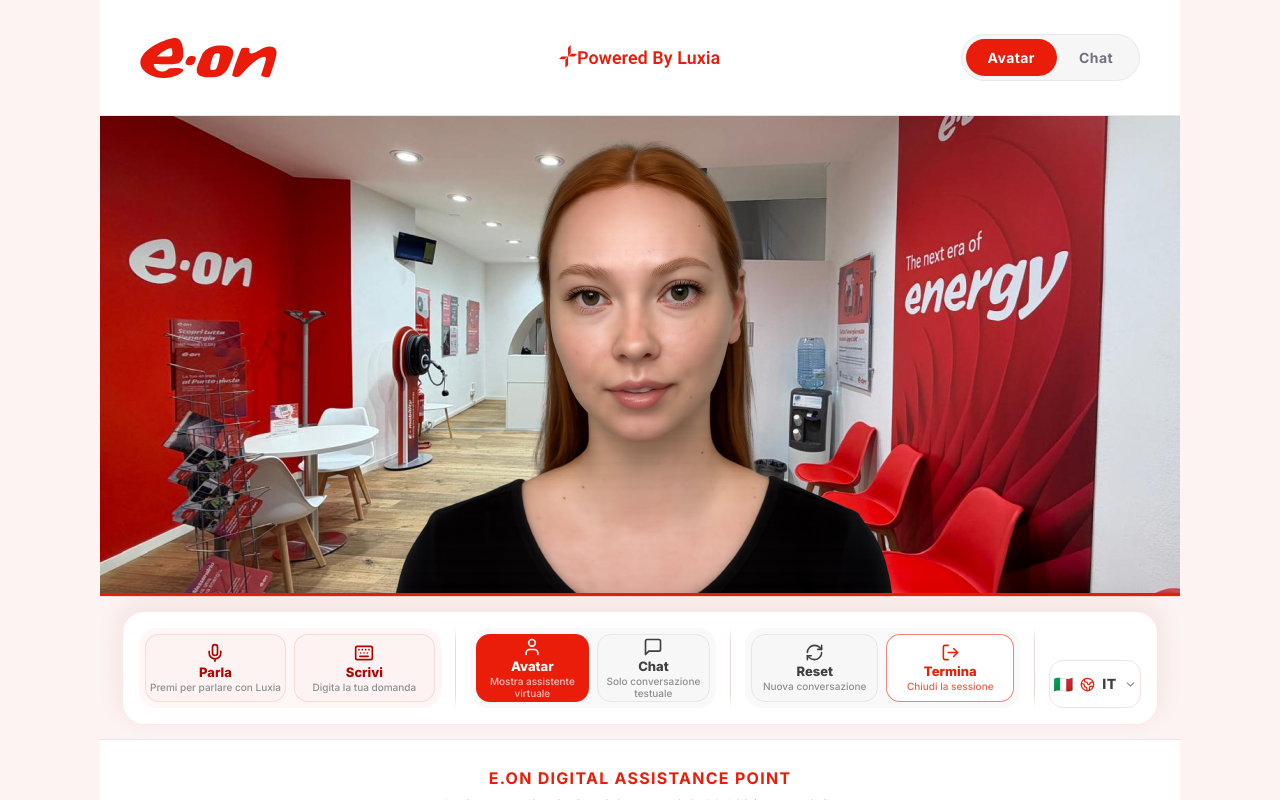
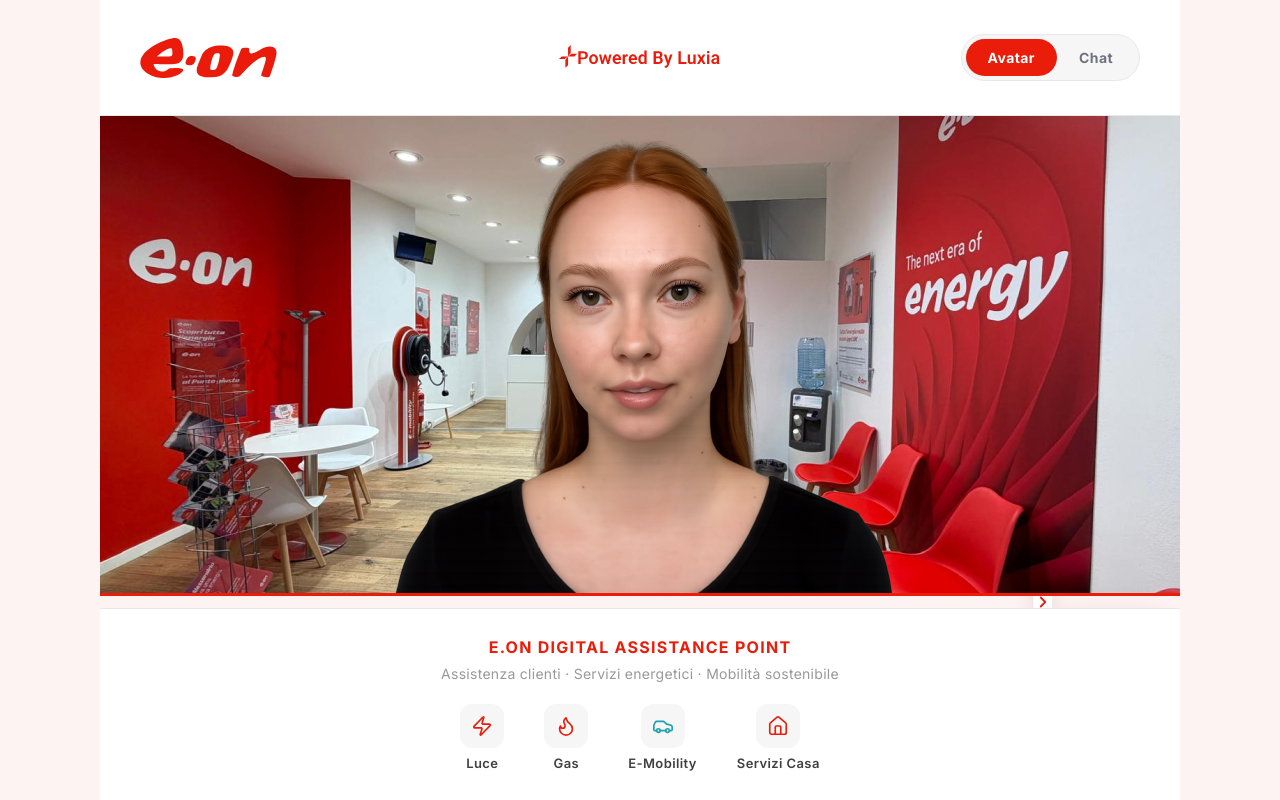
Before and after one commit to roshanihoda2020/eon-digital-assistance-totem, a React (Vite) app: page / in a window 1280 px wide. Built offline with nearby package versions, Linux system fonts and the light colour scheme.

Commit message:
Move E.ON totem controls to vertical command rail

```diff
--- a/src/app/App.tsx
+++ b/src/app/App.tsx
@@ -7,7 +7,7 @@
 import { KioskKeyboard } from './components/KioskKeyboard'
 import { EONFooter } from './components/EONFooter'
 import { ConfirmationOverlay } from './components/ConfirmationOverlay'
-import { LuxiaWelcomePanel, LuxiaCompactHeader } from './components/LuxiaWelcomePanel'
+import { LuxiaWelcomePanel } from './components/LuxiaWelcomePanel'
 import {
   DisplayMode, SessionState, LangCode, Message,
   AVATAR_HEIGHT_NORMAL, AVATAR_HEIGHT_COMPRESSED, KEYBOARD_HEIGHT, TEXT_STRIP_HEIGHT,
@@ -44,16 +44,14 @@
   const [keyboardOpen, setKeyboardOpen] = useState(false)
   const [hasAnswer,    setHasAnswer]    = useState(false)
   const [confirmation, setConfirmation] = useState<'reset' | 'end' | null>(null)
+  const [railCollapsed, setRailCollapsed] = useState(false)
 
   // Hero panel height — drives smooth layout animation
-  const hasUserMessage = messages.some(m => m.role === 'user')
-
   const heroHeight = displayMode === 'avatar'
     ? (keyboardOpen ? AVATAR_HEIGHT_COMPRESSED : AVATAR_HEIGHT_NORMAL)
-    : hasUserMessage ? 80 : 280
+    : 280
 
   const heroKey = displayMode === 'avatar' ? 'avatar'
-    : hasUserMessage ? 'compact'
     : 'welcome'
 
   // ── 30-second inactivity: deactivates mic/speaking, keeps conversation ──
@@ -101,11 +99,14 @@
     resetInactivity()
 
     const time = currentTime()
+    const isVoiceMessage = sessionState === 'listening'
+    const messageText = text || 'Vorrei sapere il codice cliente'
     setMessages(prev => [...prev, {
       id: Date.now(),
       role: 'user',
-      text: text || '🎤 Messaggio vocale',
+      text: messageText,
       time,
+      source: isVoiceMessage ? 'voice' : 'text',
     }])
     setInputValue('')
     setKeyboardOpen(false)
@@ -204,8 +205,6 @@
           >
             {displayMode === 'avatar' ? (
               <AvatarSection keyboardOpen={keyboardOpen} />
-            ) : hasUserMessage ? (
-              <LuxiaCompactHeader />
             ) : (
               <LuxiaWelcomePanel />
             )}
@@ -214,7 +213,8 @@
       </motion.div>
 
       {/* ── Conversation — always expands to fill remaining space ─ */}
-      <div style={{ flex: 1, display: 'flex', flexDirection: 'column', overflow: 'hidden', minHeight: 0 }}>
+      <div style={{ flex: 1, display: 'flex', overflow: 'hidden', minHeight: 0, position: 'relative' }}>
+        <div style={{ flex: 1, minWidth: 0, display: 'flex', flexDirection: 'column', overflow: 'hidden' }}>
           <ChatArea
             messages={messages}
             onRipeti={hasAnswer ? () => {
@@ -241,6 +241,24 @@
           </AnimatePresence>
         </div>
 
+        <LuxiaControlBar
+          sessionState={sessionState}
+          displayMode={displayMode}
+          lang={lang}
+          keyboardOpen={keyboardOpen}
+          collapsed={railCollapsed}
+          onCollapsedChange={setRailCollapsed}
+          onParla={handleParla}
+          onScrivi={handleScrivi}
+          onInvia={handleSend}
+          onReset={() => setConfirmation('reset')}
+          onTermina={() => setConfirmation('end')}
+          onLangChange={setLang}
+          onSetAvatar={() => setDisplayMode('avatar')}
+          onSetChat={() => setDisplayMode('fullchat')}
+        />
+      </div>
+
       {/* ── Text display strip — shows while keyboard is open ─────
           Bordeaux bar above keyboard showing what's being typed.
       ─────────────────────────────────────────────────────────── */}
@@ -259,23 +277,7 @@
         )}
       </AnimatePresence>
 
-      {/* ── Control bar — ALWAYS visible (7 compact buttons) ─────── */}
-      <LuxiaControlBar
-        sessionState={sessionState}
-        displayMode={displayMode}
-        lang={lang}
-        keyboardOpen={keyboardOpen}
-        onParla={handleParla}
-        onScrivi={handleScrivi}
-        onInvia={handleSend}
-        onReset={() => setConfirmation('reset')}
-        onTermina={() => setConfirmation('end')}
-        onLangChange={setLang}
-        onSetAvatar={() => setDisplayMode('avatar')}
-        onSetChat={() => setDisplayMode('fullchat')}
-      />
-
-      {/* ── Keyboard — slides in below control bar ─────────────── */}
+      {/* ── Keyboard — slides in below the input strip ─────────── */}
       <AnimatePresence>
         {keyboardOpen && (
           <motion.div
--- a/src/app/components/LuxiaControlBar.tsx
+++ b/src/app/components/LuxiaControlBar.tsx
@@ -1,13 +1,16 @@
-import { Mic, Keyboard, Send, RefreshCw, LogOut, ChevronDown, Check, User, MessageSquare, Globe2 } from 'lucide-react'
+import { Mic, Keyboard, Send, RefreshCw, LogOut, ChevronDown, Check, User, MessageSquare, Globe2, ChevronLeft, ChevronRight } from 'lucide-react'
 import { motion, AnimatePresence } from 'motion/react'
-import { useState } from 'react'
-import { SessionState, LangCode, LANGUAGES, DisplayMode, KEYBOARD_HEIGHT, TEXT_STRIP_HEIGHT } from '../types'
+import { useLayoutEffect, useRef, useState } from 'react'
+import { createPortal } from 'react-dom'
+import { SessionState, LangCode, LANGUAGES, DisplayMode } from '../types'
 
 interface Props {
   sessionState: SessionState
   displayMode: DisplayMode
   lang: LangCode
   keyboardOpen: boolean
+  collapsed: boolean
+  onCollapsedChange: (collapsed: boolean) => void
   onParla: () => void
   onScrivi: () => void
   onInvia: () => void
@@ -18,15 +21,13 @@
   onSetChat: () => void
 }
 
-const FOOTER_H = 192
-const BAR_H_NORM = 112
-const BAR_H_COMP = 106
-
 export function LuxiaControlBar({
   sessionState, displayMode, lang, keyboardOpen,
+  collapsed, onCollapsedChange,
   onParla, onScrivi, onInvia, onReset, onTermina, onLangChange, onSetAvatar, onSetChat,
 }: Props) {
   const [langOpen, setLangOpen] = useState(false)
+  const langAnchorRef = useRef<HTMLDivElement>(null)
   const isListening = sessionState === 'listening'
   const isTyping = sessionState === 'typing'
   const isProcessing = sessionState === 'processing'
@@ -34,43 +35,194 @@
   const inAvatarMode = displayMode === 'avatar'
   const compact = keyboardOpen
 
-  const btnH = compact ? 64 : 68
+  const btnH = compact ? 54 : 74
   const iconSz = compact ? 18 : 20
-  const barPad = compact ? 10 : 14
+  const barPad = compact ? 8 : 10
 
-  const dropBottom = keyboardOpen
-    ? FOOTER_H + BAR_H_COMP + TEXT_STRIP_HEIGHT + KEYBOARD_HEIGHT + 8
-    : FOOTER_H + BAR_H_NORM + 8
+  const railWidth = compact ? 104 : 110
+  const collapsedWidth = 30
+  const columnWidth = collapsed ? 54 : railWidth + 38
+  const buttonGap = compact ? 5 : 6
+  const sectionGap = compact ? 10 : 14
 
   return (
-    <div
+    <motion.aside
       style={{
+        position: 'relative',
+        width: columnWidth,
         flexShrink: 0,
-        background: '#FDF3F2',
-        borderTop: '1px solid rgba(234,29,10,0.10)',
+        alignSelf: 'stretch',
         fontFamily: 'Inter, sans-serif',
-        paddingInline: 22,
+        overflow: 'visible',
+        zIndex: 30,
+        pointerEvents: 'none',
+      }}
+      animate={{ width: columnWidth }}
+      transition={{ duration: 0.22, ease: [0.4, 0, 0.2, 1] }}
+    >
+      <button
+        onClick={() => onCollapsedChange(!collapsed)}
+        aria-label={collapsed ? 'Espandi azioni' : 'Comprimi azioni'}
+        style={{
+          position: 'absolute',
+          top: collapsed ? 18 : '50%',
+          left: collapsed ? 'auto' : 0,
+          right: collapsed ? 16 : 'auto',
+          width: collapsed ? 30 : 20,
+          height: collapsed ? 34 : 96,
+          transform: collapsed ? 'none' : 'translateY(-50%)',
+          border: '1px solid rgba(234,29,10,0.14)',
+          borderRight: collapsed ? '1px solid rgba(234,29,10,0.14)' : 'none',
+          borderRadius: collapsed ? '14px 0 0 14px' : '12px 0 0 12px',
+          background: '#FFFFFF',
+          boxShadow: '0 6px 18px rgba(95,31,25,0.10)',
+          display: 'flex',
+          alignItems: 'center',
+          justifyContent: 'center',
+          color: '#EA1D0A',
+          cursor: 'pointer',
+          pointerEvents: 'auto',
+          zIndex: 2,
+        }}
+      >
+        {collapsed ? <ChevronLeft size={18} strokeWidth={2.4} /> : <ChevronRight size={18} strokeWidth={2.4} />}
+      </button>
+
+      <AnimatePresence>
+        {collapsed && (
+          <motion.div
+            key="rail-collapsed"
+            initial={{ opacity: 0, x: 8 }}
+            animate={{ opacity: 1, x: 0 }}
+            exit={{ opacity: 0, x: 8 }}
+            transition={{ duration: 0.16 }}
+            style={{
+              position: 'absolute',
+              top: 58,
+              right: 16,
+              bottom: 12,
+              width: collapsedWidth,
+              display: 'flex',
+              flexDirection: 'column',
+              paddingTop: 4,
+              paddingBottom: 4,
+              pointerEvents: 'auto',
+            }}
+          >
+            <div style={{ display: 'flex', flexDirection: 'column', gap: sectionGap, flexShrink: 0 }}>
+              <div style={{ display: 'flex', flexDirection: 'column', gap: buttonGap }}>
+                <IconBtn
+                  onClick={onParla}
+                  active={isListening}
+                  activeColor="#EA1D0A"
+                  disabled={isProcessing}
+                  tone="softRed"
+                  ariaLabel="Parla"
+                  icon={<Mic size={16} strokeWidth={2} />}
+                />
+                <IconBtn
+                  onClick={isListening ? onInvia : onScrivi}
+                  active={isListening || isTyping}
+                  activeColor={isListening ? '#EA1D0A' : '#B00502'}
+                  disabled={isProcessing}
+                  tone="softRed"
+                  ariaLabel="Scrivi"
+                  icon={isListening ? <Send size={16} strokeWidth={2} /> : <Keyboard size={16} strokeWidth={2} />}
+                />
+              </div>
+
+              <div style={{ display: 'flex', flexDirection: 'column', gap: buttonGap }}>
+                <IconBtn
+                  onClick={onSetAvatar}
+                  active={inAvatarMode}
+                  activeColor="#EA1D0A"
+                  ariaLabel="Avatar"
+                  icon={<User size={16} strokeWidth={2} />}
+                />
+                <IconBtn
+                  onClick={onSetChat}
+                  active={!inAvatarMode}
+                  activeColor="#EA1D0A"
+                  ariaLabel="Chat"
+                  icon={<MessageSquare size={16} strokeWidth={2} />}
+                />
+              </div>
+            </div>
+
+            <div style={{ flex: 1, minHeight: compact ? 8 : 16 }} />
+
+            <div style={{ display: 'flex', flexDirection: 'column', gap: sectionGap, flexShrink: 0 }}>
+              <div style={{ display: 'flex', flexDirection: 'column', gap: buttonGap }}>
+                <IconBtn
+                  onClick={onReset}
+                  disabled={isProcessing}
+                  ariaLabel="Reset"
+                  icon={<RefreshCw size={15} strokeWidth={2} />}
+                />
+                <IconBtn
+                  onClick={onTermina}
+                  danger
+                  disabled={isProcessing}
+                  ariaLabel="Termina"
+                  icon={<LogOut size={15} strokeWidth={2} />}
+                />
+              </div>
+
+              <div ref={langAnchorRef} style={{ position: 'relative' }}>
+                <IconBtn
+                  onClick={() => setLangOpen(o => !o)}
+                  ariaLabel="Lingua"
+                  icon={<Globe2 size={15} strokeWidth={2} />}
+                />
+              </div>
+            </div>
+          </motion.div>
+        )}
+
+        {!collapsed && (
+          <motion.div
+            key="rail"
+            initial={{ opacity: 0, x: 18 }}
+            animate={{ opacity: 1, x: 0 }}
+            exit={{ opacity: 0, x: 18 }}
+            transition={{ duration: 0.18 }}
+            style={{
+              position: 'absolute',
+              top: 12,
+              right: 16,
+              bottom: 12,
+              width: railWidth,
+              background: '#FFFFFF',
+              border: '1px solid rgba(234,29,10,0.10)',
+              borderRadius: 20,
+              boxShadow: '0 8px 26px rgba(95,31,25,0.11)',
+              fontFamily: 'Inter, sans-serif',
+              paddingInline: 8,
               paddingTop: barPad,
               paddingBottom: barPad,
-        overflow: 'visible',
-        position: 'relative',
-        zIndex: 30,
+              overflowY: 'auto',
+              overflowX: 'visible',
+              scrollbarWidth: 'none',
+              pointerEvents: 'auto',
               transition: 'padding 0.22s ease',
             }}
           >
       <div
         style={{
           display: 'flex',
+          flexDirection: 'column',
           alignItems: 'stretch',
-          gap: 14,
-          background: '#FFFFFF',
-          border: '1px solid rgba(234,29,10,0.10)',
-          borderRadius: 22,
-          boxShadow: '0 -8px 28px rgba(95,31,25,0.08)',
-          padding: compact ? '12px 14px' : '16px',
+          minHeight: '100%',
+          gap: 0,
+          background: 'transparent',
+          border: 'none',
+          borderRadius: 0,
+          boxShadow: 'none',
+          padding: 0,
         }}
       >
-        <ActionGroup flex={1.3} tone="softRed">
+        <div style={{ display: 'flex', flexDirection: 'column', gap: sectionGap, flexShrink: 0 }}>
+          <ActionGroup flex={1.3} tone="softRed" gap={buttonGap}>
             <Btn
               onClick={onParla}
               active={isListening}
@@ -102,9 +254,7 @@
             />
           </ActionGroup>
 
-        <Divider />
-
-        <ActionGroup flex={1.05} tone="neutral">
+          <ActionGroup flex={1.05} tone="neutral" gap={buttonGap}>
             <Btn
               onClick={onSetAvatar}
               active={inAvatarMode}
@@ -132,10 +282,12 @@
               icon={<MessageSquare size={iconSz} strokeWidth={2} />}
             />
           </ActionGroup>
+        </div>
 
-        <Divider />
+        <div style={{ flex: 1, minHeight: compact ? 8 : 16 }} />
 
-        <ActionGroup flex={1.18} tone="neutral">
+        <div style={{ display: 'flex', flexDirection: 'column', gap: sectionGap, flexShrink: 0 }}>
+          <ActionGroup flex={1.18} tone="neutral" gap={buttonGap}>
             <Btn
               onClick={onReset}
               disabled={isProcessing}
@@ -162,15 +314,13 @@
             />
           </ActionGroup>
 
-        <Divider />
-
-        <div style={{ width: compact ? 82 : 92, position: 'relative', display: 'flex', alignItems: 'flex-end' }}>
+          <div ref={langAnchorRef} style={{ width: '100%', position: 'relative', display: 'flex', alignItems: 'flex-end' }}>
             <button
               onClick={() => setLangOpen(o => !o)}
               aria-label="Lingua"
               style={{
                 width: '100%',
-              height: compact ? 44 : 48,
+                height: compact ? 42 : 46,
                 borderRadius: 14,
                 border: '1px solid #EFE4E2',
                 background: '#FFFFFF',
@@ -198,31 +348,77 @@
               />
             </button>
 
+          </div>
+        </div>
+      </div>
+          </motion.div>
+        )}
+      </AnimatePresence>
+
+      <LanguageMenu
+        open={langOpen}
+        anchorRef={langAnchorRef}
+        lang={lang}
+        onSelect={(nextLang) => { onLangChange(nextLang); setLangOpen(false) }}
+      />
+    </motion.aside>
+  )
+}
+
+function LanguageMenu({
+  open,
+  anchorRef,
+  lang,
+  onSelect,
+}: {
+  open: boolean
+  anchorRef: React.RefObject<HTMLDivElement>
+  lang: LangCode
+  onSelect: (lang: LangCode) => void
+}) {
+  const [position, setPosition] = useState({ right: 24, bottom: 24 })
+
+  useLayoutEffect(() => {
+    if (!open || !anchorRef.current) return
+    const rect = anchorRef.current.getBoundingClientRect()
+    const menuWidth = 210
+    const right = Math.max(16, window.innerWidth - rect.right)
+    const leftOverflow = rect.right - menuWidth < 16
+    setPosition({
+      right: leftOverflow ? Math.max(16, window.innerWidth - menuWidth - 16) : right,
+      bottom: Math.max(16, window.innerHeight - rect.top + 10),
+    })
+  }, [open, anchorRef])
+
+  if (typeof document === 'undefined') return null
+
+  return createPortal(
     <AnimatePresence>
-            {langOpen && (
+      {open && (
         <motion.div
-                key="lang-drop"
+          key="lang-drop-portal"
           initial={{ opacity: 0, y: 8, scale: 0.96 }}
           animate={{ opacity: 1, y: 0, scale: 1 }}
           exit={{ opacity: 0, y: 8, scale: 0.96 }}
           transition={{ duration: 0.15 }}
           style={{
             position: 'fixed',
-                  bottom: dropBottom,
-                  right: 24,
+            bottom: position.bottom,
+            right: position.right,
             minWidth: 210,
             background: '#FFFFFF',
+            border: '1px solid rgba(234,29,10,0.10)',
             borderRadius: 14,
             overflow: 'hidden',
-                  boxShadow: '0 -4px 32px rgba(0,0,0,0.18), 0 0 0 1px rgba(0,0,0,0.06)',
-                  zIndex: 500,
+            boxShadow: '0 -4px 32px rgba(0,0,0,0.18), 0 0 0 1px rgba(0,0,0,0.04)',
+            zIndex: 2000,
             fontFamily: 'Inter, sans-serif',
           }}
         >
           {LANGUAGES.map(l => (
             <button
               key={l.code}
-                    onClick={() => { onLangChange(l.code); setLangOpen(false) }}
+              onClick={() => onSelect(l.code)}
               style={{
                 width: '100%',
                 display: 'flex',
@@ -252,49 +448,37 @@
           ))}
         </motion.div>
       )}
-          </AnimatePresence>
-        </div>
-      </div>
-    </div>
+    </AnimatePresence>,
+    document.body,
   )
 }
 
 interface ActionGroupProps {
   flex: number
   tone?: 'softRed' | 'neutral'
+  gap: number
   children: React.ReactNode
 }
 
-function ActionGroup({ flex, tone, children }: ActionGroupProps) {
+function ActionGroup({ flex, tone, gap, children }: ActionGroupProps) {
   const background = tone === 'softRed' ? 'rgba(234,29,10,0.035)' : 'rgba(247,247,248,0.72)'
 
   return (
     <section
       style={{
-        flex,
+        flex: 'none',
         minWidth: 0,
         display: 'flex',
-        gap: 8,
+        flexDirection: 'column',
+        gap,
         alignItems: 'stretch',
-        padding: 6,
-        borderRadius: 18,
+        padding: 5,
+        borderRadius: 16,
         background,
       }}
     >
       {children}
     </section>
-  )
-}
-
-function Divider() {
-  return (
-    <div
-      style={{
-        width: 1,
-        background: 'linear-gradient(to bottom, transparent, #E9D8D5 18%, #E9D8D5 82%, transparent)',
-        alignSelf: 'stretch',
-      }}
-    />
   )
 }
 
@@ -313,6 +497,58 @@
   height: number
   iconSize: number
   compact: boolean
+}
+
+interface IconBtnProps {
+  onClick: () => void
+  ariaLabel: string
+  icon: React.ReactNode
+  active?: boolean
+  activeColor?: string
+  disabled?: boolean
+  danger?: boolean
+  tone?: 'softRed' | 'neutral'
+}
+
+function IconBtn({ onClick, ariaLabel, icon, active, activeColor, disabled, danger, tone }: IconBtnProps) {
+  const bg = active && activeColor ? activeColor
+    : disabled ? '#F2F2F2'
+    : danger ? '#FFFFFF'
+    : tone === 'softRed' ? '#FDF3F2'
+    : '#FFFFFF'
+  const bdr = active && activeColor ? '1px solid transparent'
+    : danger ? '1.5px solid rgba(234,29,10,0.55)'
+    : tone === 'softRed' ? '1px solid rgba(234,29,10,0.12)'
+    : '1px solid #E6E6E8'
+  const clr = active ? '#FFFFFF'
+    : disabled ? '#BFBFBF'
+    : danger ? '#EA1D0A'
+    : tone === 'softRed' ? '#B00502'
+    : '#404040'
+
+  return (
+    <button
+      onClick={onClick}
+      disabled={disabled}
+      aria-label={ariaLabel}
+      style={{
+        width: 30,
+        height: 34,
+        borderRadius: 11,
+        border: bdr,
+        background: bg,
+        display: 'flex',
+        alignItems: 'center',
+        justifyContent: 'center',
+        color: clr,
+        cursor: disabled ? 'default' : 'pointer',
+        fontFamily: 'Inter, sans-serif',
+        transition: 'background 0.20s ease, color 0.20s ease, border-color 0.20s ease',
+      }}
+    >
+      {icon}
+    </button>
+  )
 }
 
 function Btn({ onClick, label, desc, icon, active, activeColor, disabled, danger, pulsing, tone, flex, height, compact }: BtnProps) {
@@ -335,9 +571,10 @@
     : disabled ? '#C9C9C9'
     : danger ? 'rgba(234,29,10,0.72)'
     : '#8E8E92'
+  const showDesc = !compact
 
   return (
-    <div style={{ flex, position: 'relative', minWidth: 0 }}>
+    <div style={{ flex: 'none', position: 'relative', minWidth: 0 }}>
       {pulsing && (
         <motion.div
           style={{ position: 'absolute', inset: -3, borderRadius: 17, border: `2px solid ${activeColor}`, opacity: 0.30 }}
@@ -358,7 +595,7 @@
           flexDirection: 'column',
           alignItems: 'center',
           justifyContent: 'center',
-          gap: compact ? 2 : 3,
+          gap: compact ? 2 : 4,
           cursor: disabled ? 'default' : 'pointer',
           color: clr,
           transition: 'background 0.20s ease, color 0.20s ease, border-color 0.20s ease, height 0.22s ease',
@@ -369,17 +606,18 @@
         }}
       >
         {icon}
-        <span style={{ fontSize: compact ? 12 : 13, fontWeight: 800, letterSpacing: 0, lineHeight: 1 }}>
+        <span style={{ fontSize: compact ? 11 : 12, fontWeight: 800, letterSpacing: 0, lineHeight: 1 }}>
           {label}
         </span>
+        {showDesc && (
           <span
             style={{
-            fontSize: compact ? 9 : 10,
+              fontSize: 9,
               fontWeight: 500,
               color: descClr,
-            lineHeight: 1.12,
+              lineHeight: 1.08,
               letterSpacing: 0,
-            maxWidth: '96%',
+              maxWidth: '100%',
               textAlign: 'center',
               overflow: 'hidden',
               display: '-webkit-box',
@@ -389,6 +627,7 @@
           >
             {desc}
           </span>
+        )}
       </button>
     </div>
   )
--- a/src/app/types.ts
+++ b/src/app/types.ts
@@ -16,6 +16,7 @@
   role: 'assistant' | 'user'
   text: string
   time: string
+  source?: 'text' | 'voice'
 }
 
 export const LANGUAGES: { code: LangCode; flag: string; label: string }[] = [
```
Also changed, not shown: src/app/components/ChatArea.tsx (+26 -0 lines), src/app/components/LuxiaWelcomePanel.tsx (+14 -0 lines). Lines whose indentation alone changed are shown as unchanged.
